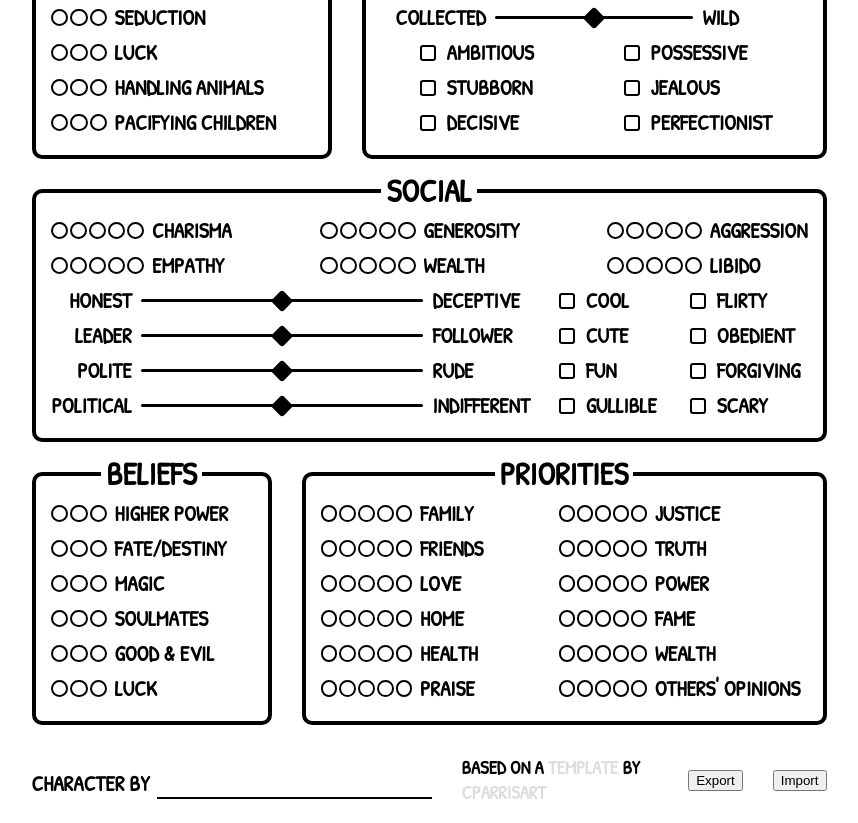
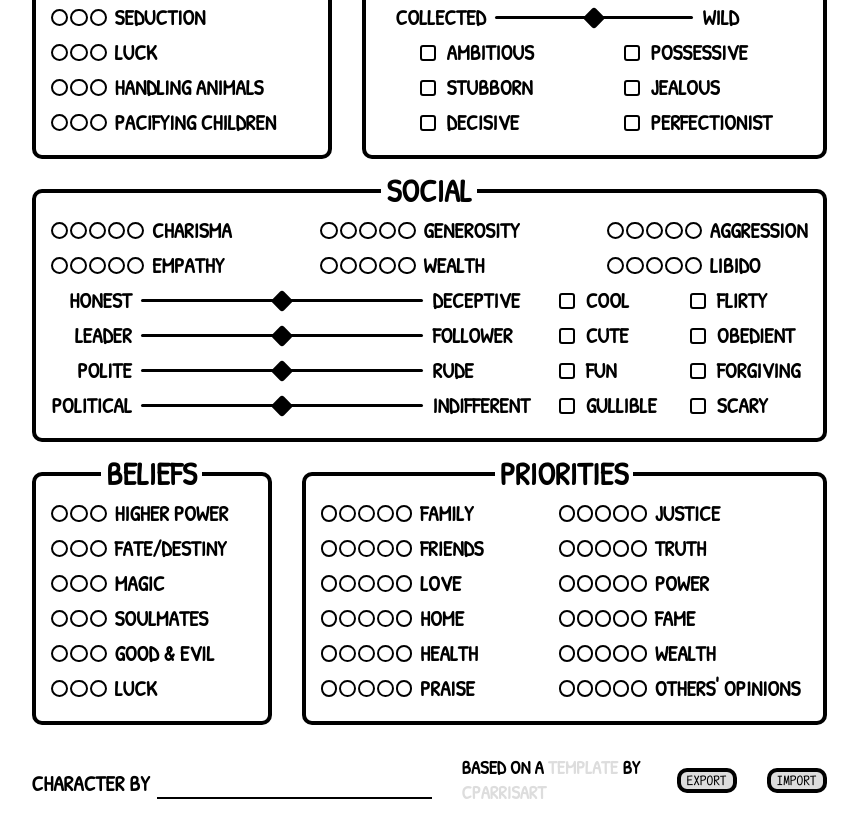
Before and after one commit to nickesc/dnd-interactive-sheet, a plain HTML site: page index.html in a window 1280 px wide. Shown: the part 933-1756 px from the top of the page, without its empty margins (211-1069 px from the left). Drawn offline with Linux system fonts and the light colour scheme.

Commit message:
add global button styles

```diff
--- a/src/global.css
+++ b/src/global.css
@@ -229,6 +229,30 @@ a:active {
     }
 }
 
+button {
+    font-family: "LXGW WenKai Mono TC", monospace;
+    font-weight: bold;
+    text-transform: uppercase;
+    border-radius: var(--corners);
+    border: var(--border-style);
+    background: var(--accent-color);
+    color: var(--line-color);
+    cursor: pointer;
+    transition: background-color var(--transition-speed) ease-in-out;
+
+    &:hover {
+        background: var(--accent-color-hover);
+    }
+
+    &:focus {
+        background: var(--accent-color-hover);
+    }
+
+    &:active {
+        background: var(--accent-color-active);
+    }
+}
+
 @media (min-width: 480px) {
     body {
         max-width: 480px;
--- a/src/visuals.css
+++ b/src/visuals.css
@@ -127,22 +127,10 @@
     min-height: 25px;
     max-width: 8cqw;
     align-self: center;
-    border-radius: var(--corners);
-    border: var(--border-style);
-    background: var(--accent-color);
     margin: 0 2cqw;
     display: flex;
     align-items: center;
     justify-content: center;
-    transition: background-color var(--transition-speed) ease-in-out;
-}
-
-.palette-button:hover {
-    background: var(--accent-color-hover);
-}
-
-.palette-button:active {
-    background: var(--accent-color-active);
 }
 
 .plus-cross {
```
